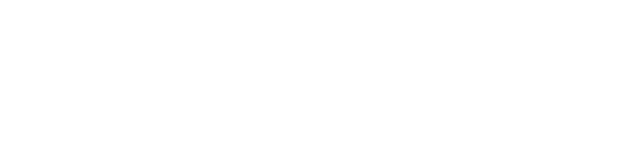
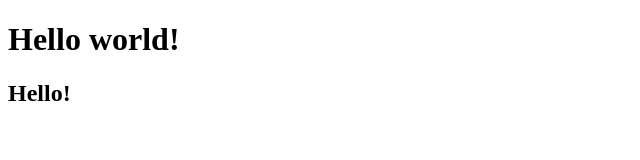
Before and after one commit to IvanZozylya/JS-React-Test, a website: page index.html in a window 1280 px wide. Shown: the whole page, without its empty margins (0-640 px from the left). Drawn offline with Linux system fonts and the light colour scheme.

Commit message:
index.html mod

```diff
--- a/index.html
+++ b/index.html
@@ -6,5 +6,8 @@
     <title>JS and REACT</title>
     <script src="script.js"></script>
   </head>
-  <body></body>
+  <body>
+    <h1>Hello world!</h1>
+    <h2>Hello!</h2>
+  </body>
 </html>
```
